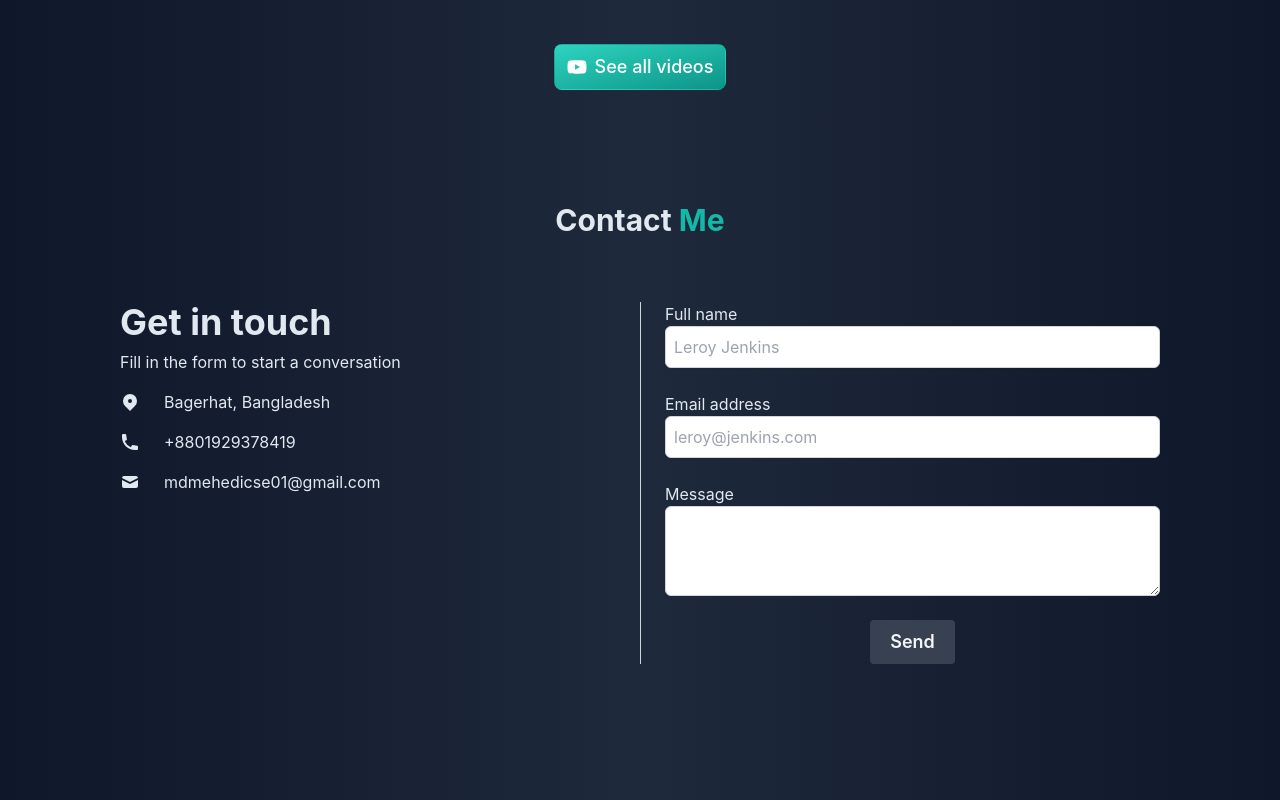
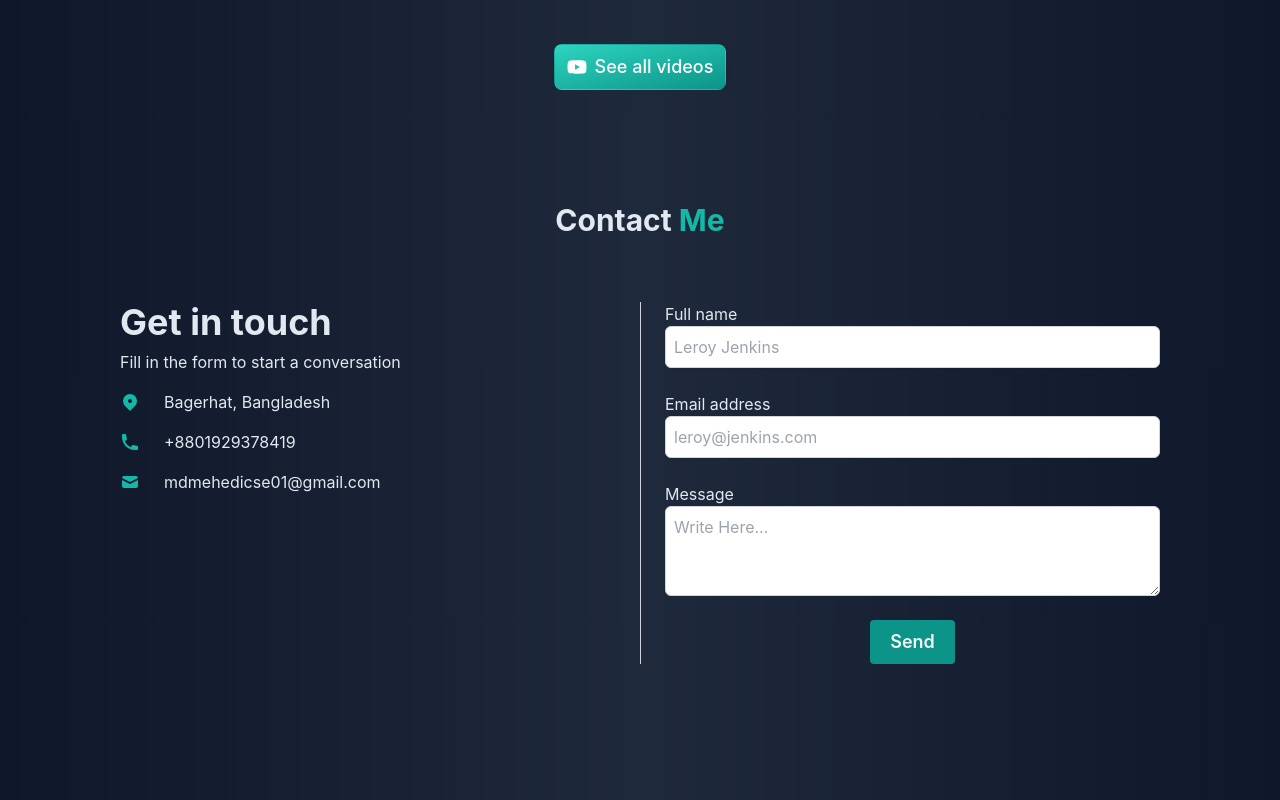
Before and after one commit to MehediAhsan/mehediahsan-portfolio, a React (Create React App) app: page / in a window 1280 px wide. Shown: the part 3442-4242 px from the top of the page. Built offline with nearby package versions, Linux system fonts and the light colour scheme.

Commit message:
updated contact page

```diff
--- a/src/components/About.js
+++ b/src/components/About.js
@@ -14,7 +14,7 @@ const About = () => {
                 <div
                     data-aos="fade-right"
                     data-aos-duration="500"
-                    className="mt-10 md:mt-0 rounded-full shadow-md transition duration-300 hover:shadow-lg hover:shadow-teal-200 shadow-teal-200 cursor-pointer w-80 h-80 md:w-96 md:h-96"
+                    className="mt-10 md:mt-0 rounded-full shadow-md transition duration-300 shadow-teal-200 hover:shadow-lg hover:shadow-teal-200 cursor-pointer w-80 h-80 md:w-96 md:h-96"
                 >
                     <img
                         src={about}
--- a/src/components/Contact.js
+++ b/src/components/Contact.js
@@ -34,19 +34,19 @@ const Contact = () => {
 			<p className="pt-2 pb-4">Fill in the form to start a conversation</p>
 			<div className="space-y-4">
 				<p className="flex items-center">
-					<svg xmlns="http://www.w3.org/2000/svg" viewBox="0 0 20 20" fill="currentColor" className="w-5 h-5 mr-2 sm:mr-6">
+					<svg xmlns="http://www.w3.org/2000/svg" viewBox="0 0 20 20" fill="currentColor" className="w-5 h-5 mr-2 sm:mr-6 text-teal-500">
 						<path fillRule="evenodd" d="M5.05 4.05a7 7 0 119.9 9.9L10 18.9l-4.95-4.95a7 7 0 010-9.9zM10 11a2 2 0 100-4 2 2 0 000 4z" clipRule="evenodd"></path>
 					</svg>
 					<span>Bagerhat, Bangladesh</span>
 				</p>
 				<p className="flex items-center">
-					<svg xmlns="http://www.w3.org/2000/svg" viewBox="0 0 20 20" fill="currentColor" className="w-5 h-5 mr-2 sm:mr-6">
+					<svg xmlns="http://www.w3.org/2000/svg" viewBox="0 0 20 20" fill="currentColor" className="w-5 h-5 mr-2 sm:mr-6 text-teal-500">
 						<path d="M2 3a1 1 0 011-1h2.153a1 1 0 01.986.836l.74 4.435a1 1 0 01-.54 1.06l-1.548.773a11.037 11.037 0 006.105 6.105l.774-1.548a1 1 0 011.059-.54l4.435.74a1 1 0 01.836.986V17a1 1 0 01-1 1h-2C7.82 18 2 12.18 2 5V3z"></path>
 					</svg>
 					<span>+8801929378419</span>
 				</p>
 				<p className="flex items-center">
-					<svg xmlns="http://www.w3.org/2000/svg" viewBox="0 0 20 20" fill="currentColor" className="w-5 h-5 mr-2 sm:mr-6">
+					<svg xmlns="http://www.w3.org/2000/svg" viewBox="0 0 20 20" fill="currentColor" className="w-5 h-5 mr-2 sm:mr-6 text-teal-500">
 						<path d="M2.003 5.884L10 9.882l7.997-3.998A2 2 0 0016 4H4a2 2 0 00-1.997 1.884z"></path>
 						<path d="M18 8.118l-8 4-8-4V14a2 2 0 002 2h12a2 2 0 002-2V8.118z"></path>
 					</svg>
@@ -58,18 +58,18 @@ const Contact = () => {
 		<form data-aos="fade-left"
      data-aos-duration="500" ref={form} onSubmit={sendEmail} className="flex flex-col py-6 space-y-6 md:py-0 md:px-6 ng-untouched ng-pristine ng-valid">
 			<label className="block">
-				<span className="mb-1">Full name</span>
+				<span className="mb-2">Full name</span>
 				<input type="text" name='user_name' placeholder="Leroy Jenkins" className="block w-full rounded-md shadow-sm text-gray-800 border py-2 pl-2 border-gray-300" required />
 			</label>
 			<label className="block">
-				<span className="mb-1">Email address</span>
+				<span className="mb-2">Email address</span>
 				<input type="email" name='user_email' placeholder="leroy@jenkins.com" className="block w-full rounded-md shadow-sm text-gray-800 border py-2 pl-2 border-gray-300" required />
 			</label>
 			<label className="block">
-				<span className="mb-1">Message</span>
-				<textarea name='message' rows="3" className="block w-full rounded-md text-gray-800 border py-2 pl-2 border-gray-300" required></textarea>
+				<span className="mb-2">Message</span>
+				<textarea name='message' rows="3" placeholder="Write Here..." className="block w-full rounded-md text-gray-800 border py-2 pl-2 border-gray-300" required></textarea>
 			</label>
-            <input type="submit" className="self-center px-5 py-2 text-lg rounded font-semibold bg-gray-700 text-gray-100 mt-8 cursor-pointer" value="Send" />
+            <input type="submit" className="self-center px-5 py-2 text-lg rounded font-semibold bg-teal-600 text-gray-100 mt-8 cursor-pointer" value="Send" />
 		</form>
 
 	</div>
```
